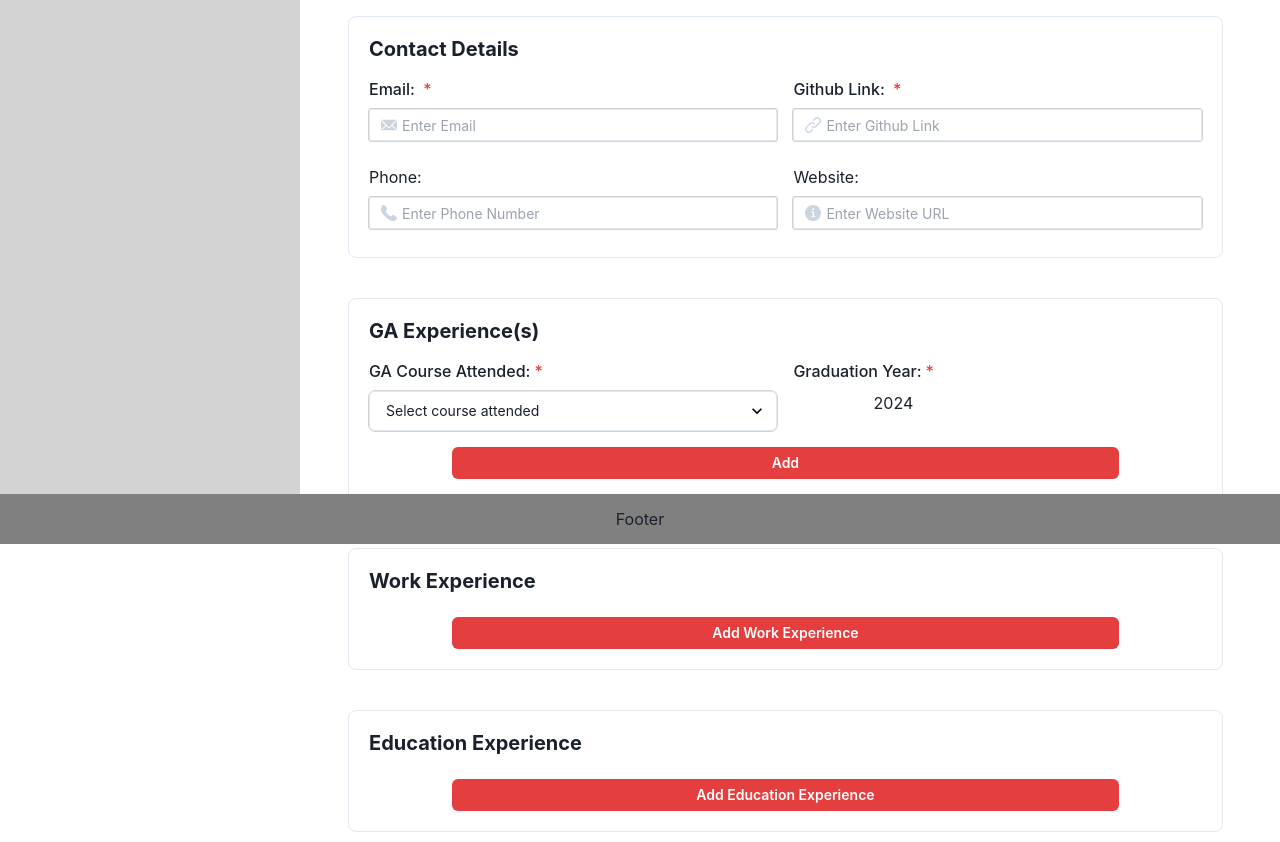
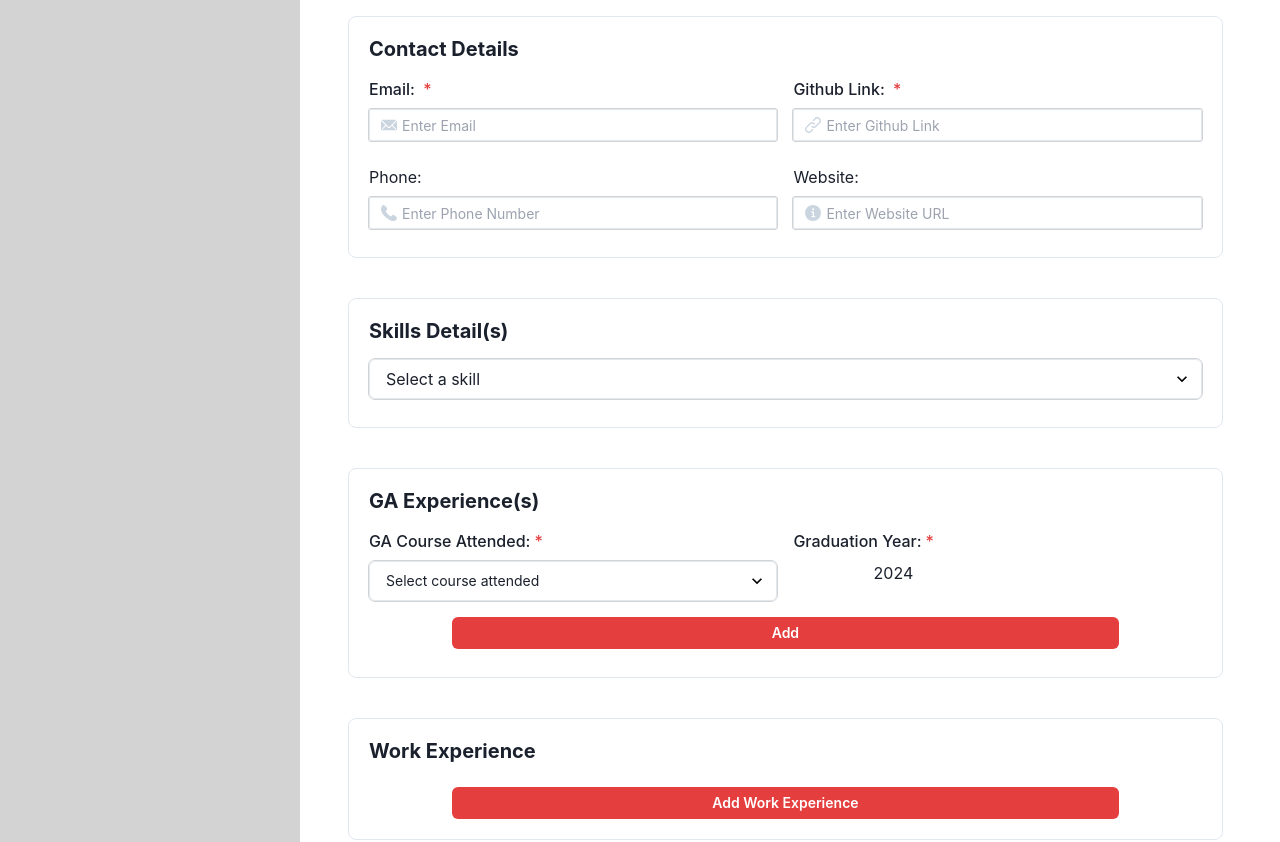
Before and after one commit to llamaonthefence/SEIF-17-Proj-03, a React (Vite) app: page /profile in a window 1280 px wide. Shown: the part 667-1509 px from the top of the page. Built offline with nearby package versions, Linux system fonts and the light colour scheme.

Commit message:
improvement/profile-crud-setup-v2

```diff
--- a/src/components/profileComponents/ProfileSetting.jsx
+++ b/src/components/profileComponents/ProfileSetting.jsx
@@ -1,10 +1,11 @@
-import { Box, Image, Button } from "@chakra-ui/react";
+import { Box, Image, Button, Text } from "@chakra-ui/react";
 import PersonalDetails from "./PersonalDetails";
 import ContactDetails from "./ContactDetails";
 import GAExp from "./GAexperience";
 import ProfilePicUpload from "./ProfilePic";
 import WorkExp from "./WorkExp";
 import EduExp from "./EducationExp";
+import SkillsDetails from "./SkillsDetails";
 import { useState } from "react";
 
 function ProfileSetting() {
@@ -21,16 +22,32 @@ function ProfileSetting() {
     workExperience: [],
     educationExperience: [],
     profilePic: null,
+    skills: "",
   });
 
   const handleInputChange = (section, data) => {
-    setFormData((prevFormData) => ({
-      ...prevFormData,
-      [section]: {
-        ...prevFormData[section],
-        ...data,
-      },
-    }));
+    setFormData((prevFormData) => {
+      if (Array.isArray(prevFormData[section])) {
+        // If the existing section in formData is an array
+        return {
+          ...prevFormData,
+          [section]: [...data], // Assuming data is always an array for array fields
+        };
+      } else if (typeof prevFormData[section] === "object") {
+        // If the existing section in formData is an object (non-array)
+        return {
+          ...prevFormData,
+          [section]: {
+            ...prevFormData[section],
+            ...data,
+          },
+        };
+      } else {
+        // If it's neither an array nor an object, handle accordingly
+        console.warn(`Unknown data type for section ${section}`);
+        return prevFormData; // Or handle the scenario based on your app logic
+      }
+    });
   };
 
   const handleSubmit = async () => {
@@ -63,24 +80,33 @@ function ProfileSetting() {
   return (
     <>
       {/* ProfileSetting Component */}
-      <Box className="ProfileSetting" height="720px" alignContent="center">
+      <Box className="ProfileSetting" height="auto" alignContent="center">
         <Image />
+
         <ProfilePicUpload
           onChange={(data) => handleInputChange("profilePic", data)}
         />
+
         <PersonalDetails
           onChange={(data) => handleInputChange("personalDetails", data)}
         />
+
         <ContactDetails
           onChange={(data) => handleInputChange("contactDetails", data)}
         />
+
+        <SkillsDetails onChange={(data) => handleInputChange("skills", data)} />
+
         <GAExp onChange={(data) => handleInputChange("gaExperience", data)} />
+
         <WorkExp
           onChange={(data) => handleInputChange("workExperience", data)}
         />
+
         <EduExp
           onChange={(data) => handleInputChange("educationExperience", data)}
         />
+
         <Box>
           <Button colorScheme="red" mt={5} onClick={handleSubmit}>
             Save
--- /dev/null
+++ b/src/components/profileComponents/SkillsDetails.jsx
@@ -0,0 +1,87 @@
+import {
+  Box,
+  Select,
+  Flex,
+  Tag,
+  TagLabel,
+  TagCloseButton,
+  Heading,
+} from "@chakra-ui/react";
+import techstacks from "../../constants/techstacks";
+import React from "react";
+
+function SkillsDetails({ onChange }) {
+  const [selectedSkills, setSelectedSkills] = React.useState([]);
+
+  const handleSkillChange = (e) => {
+    const selectedSkill = e.target.value;
+    if (!selectedSkills.includes(selectedSkill) && selectedSkills.length < 12) {
+      setSelectedSkills([...selectedSkills, selectedSkill]);
+      const skillsArray = [...selectedSkills, selectedSkill];
+      console.log(skillsArray);
+      onChange(skillsArray);
+    }
+  };
+
+  const handleRemoveSkill = (skillToRemove) => {
+    const updatedSkills = selectedSkills.filter(
+      (skill) => skill !== skillToRemove
+    );
+    setSelectedSkills(updatedSkills);
+  };
+  return (
+    <Box
+      className="Skills-Details"
+      w="90%"
+      borderWidth="1px"
+      borderRadius="lg"
+      overflow="hidden"
+      m={10}
+      p={5}
+    >
+      <Heading
+        as="h3"
+        size="md"
+        mb={4}
+        fontFamily="heading"
+        fontWeight="bold"
+        textAlign="left"
+      >
+        Skills Detail(s)
+      </Heading>
+
+      <Select
+        name="skills"
+        placeholder="Select a skill"
+        value=""
+        onChange={handleSkillChange}
+      >
+        {techstacks.map((skill) => (
+          <option key={skill} value={skill}>
+            {skill}
+          </option>
+        ))}
+      </Select>
+
+      {/* Display selected skills as tags */}
+      <Flex mt={2} flexWrap="wrap">
+        {selectedSkills.map((skill) => (
+          <Tag
+            key={skill}
+            size="md"
+            borderRadius="full"
+            variant="solid"
+            colorScheme="red"
+            mr={2}
+            mb={2}
+          >
+            <TagLabel>{skill}</TagLabel>
+            <TagCloseButton onClick={() => handleRemoveSkill(skill)} />
+          </Tag>
+        ))}
+      </Flex>
+    </Box>
+  );
+}
+
+export default SkillsDetails;
```
